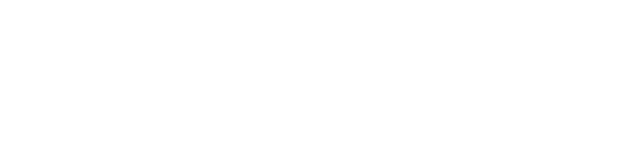
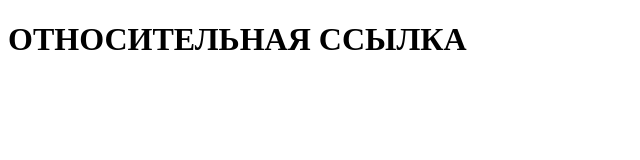
Before and after one commit to bedolaga22809/bedolaga22809.github.io, a plain HTML site: page page1.html in a window 1280 px wide. Shown: the whole page, without its empty margins (0-640 px from the left). Drawn offline with Linux system fonts and the light colour scheme.

Commit message:
Update page1.html

```diff
--- a/page1.html
+++ b/page1.html
@@ -1,8 +1,12 @@
+
 <!DOCTYPE html>
 <html lang="ru">
 <head>
     <meta charset="UTF-8">
     <meta name="viewport" content="width=device-width, initial-scale=1.0">
-    <title>ОТНОСИТЕЛЬНАЯ ССЫЛКА</title>
+    <title>Относительная ссылка</title>
 </head>
+<body>
+    <h1>ОТНОСИТЕЛЬНАЯ ССЫЛКА</h1>
+</body>
 </html>
```
